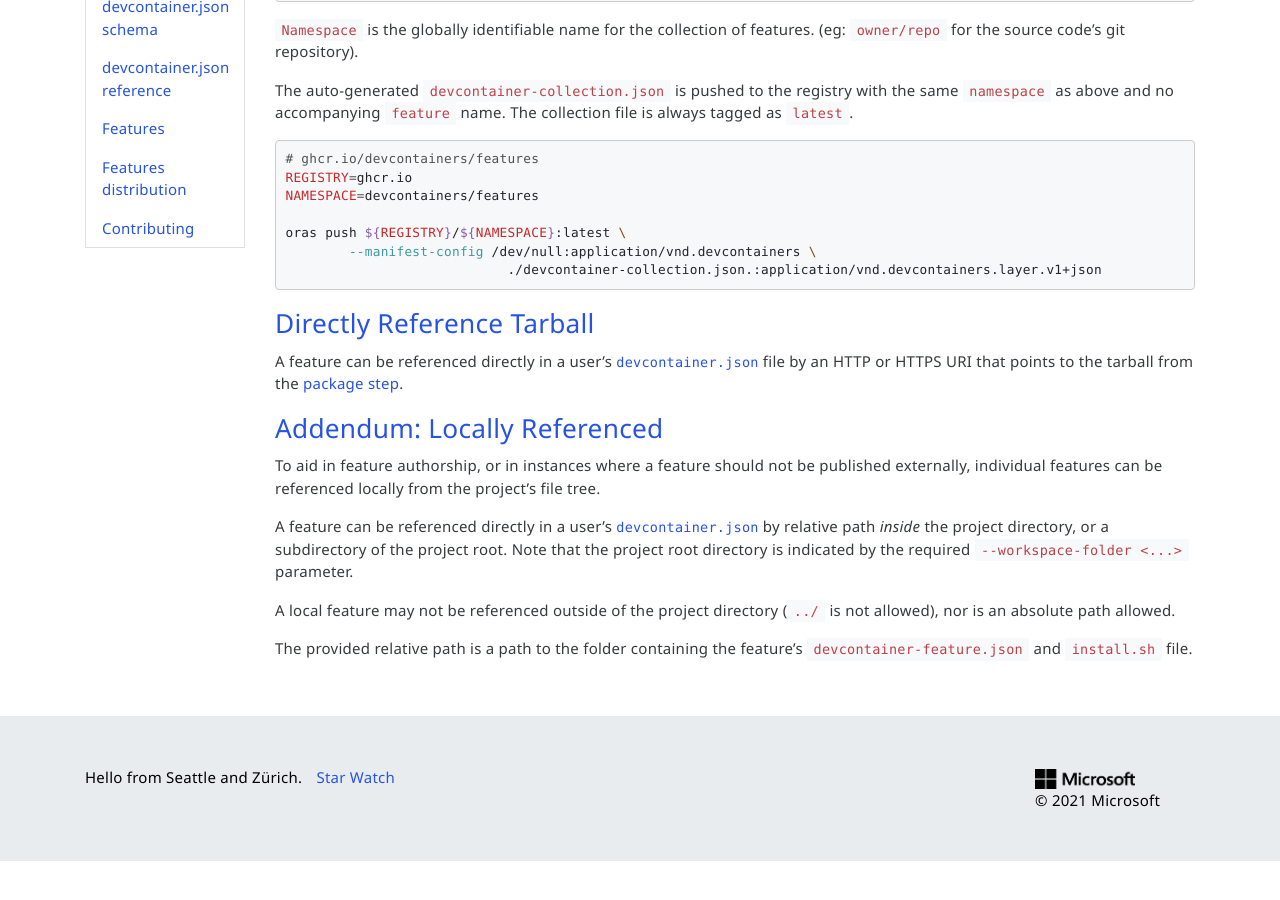
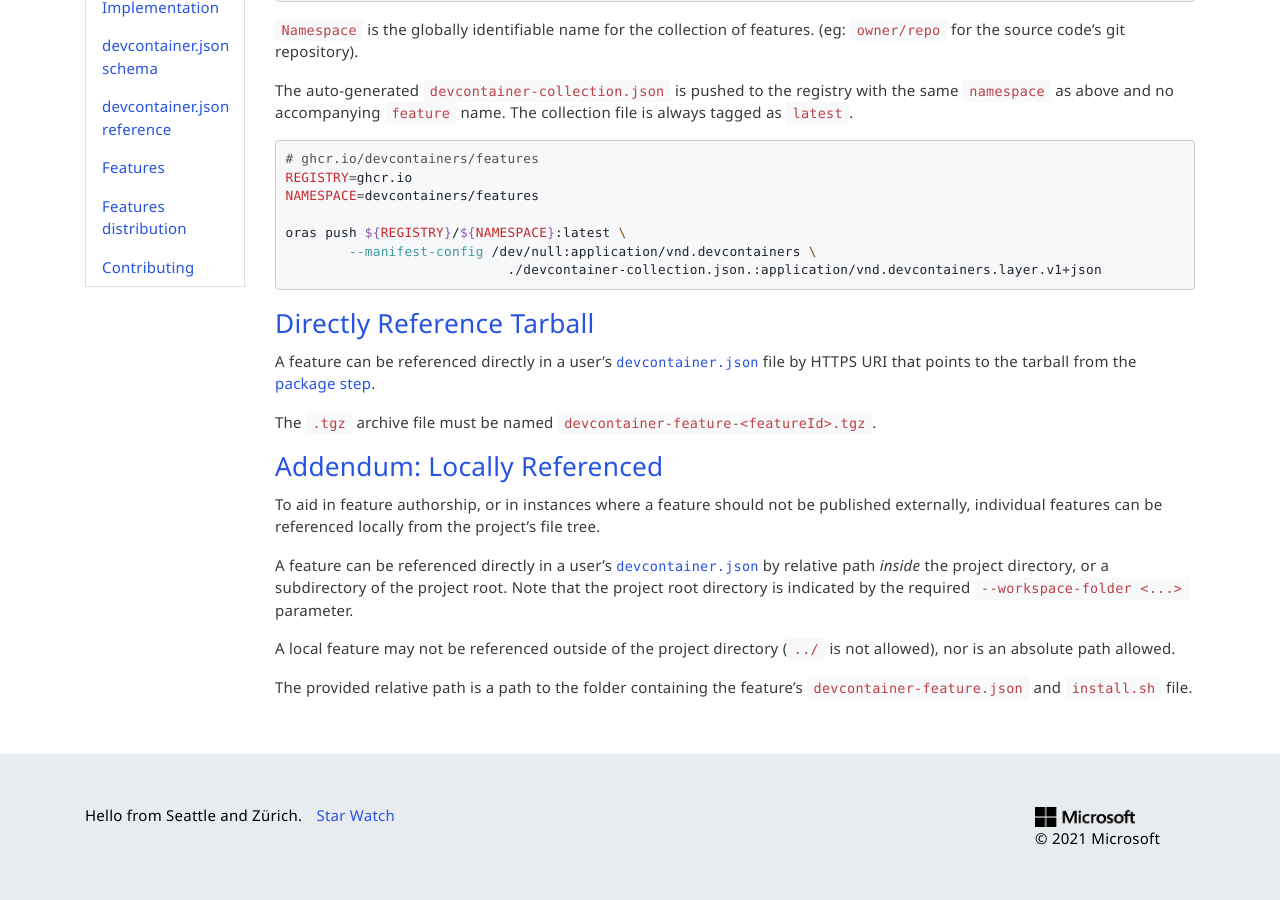
Before and after one commit to devcontainers/devcontainers.github.io, a Jekyll site: the page built from _implementors/features-distribution.md, in a window 1280 px wide and 900 px high, scrolled down 2854 px. Built offline with Jekyll 4.4.1, drawn with Linux system fonts in a browser that asks for light colours; nearby versions of some CDN libraries; comment, search, counter and statistics services are not loaded; before the commit the page ends 3715 px from its top, so only the background shows below that.

Commit message:
Update features-distribution.md

```diff
--- a/_implementors/features-distribution.md
+++ b/_implementors/features-distribution.md
@@ -132,7 +132,9 @@
 
 ### <a href="#directly-reference-tarball" name="directly-reference-tarball" class="anchor"> Directly Reference Tarball </a>
 
-A feature can be referenced directly in a user's [`devcontainer.json`](../spec#a-hrefdevcontainerjson-namedevcontainerjson-classanchor-devcontainerjson-a) file by an HTTP or HTTPS URI that points to the tarball from the [package step](#packaging).
+A feature can be referenced directly in a user's [`devcontainer.json`](../spec#a-hrefdevcontainerjson-namedevcontainerjson-classanchor-devcontainerjson-a) file by HTTPS URI that points to the tarball from the [package step](#packaging).
+
+The `.tgz` archive file must be named `devcontainer-feature-<featureId>.tgz`.
 
 ### <a href="#addendum-locally-referenced" name="addendum-locally-referenced" class="anchor"> Addendum: Locally Referenced </a>
 
```
